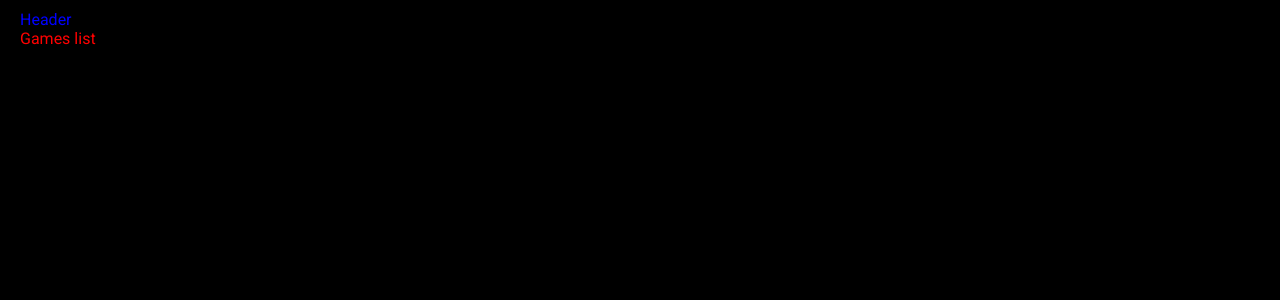
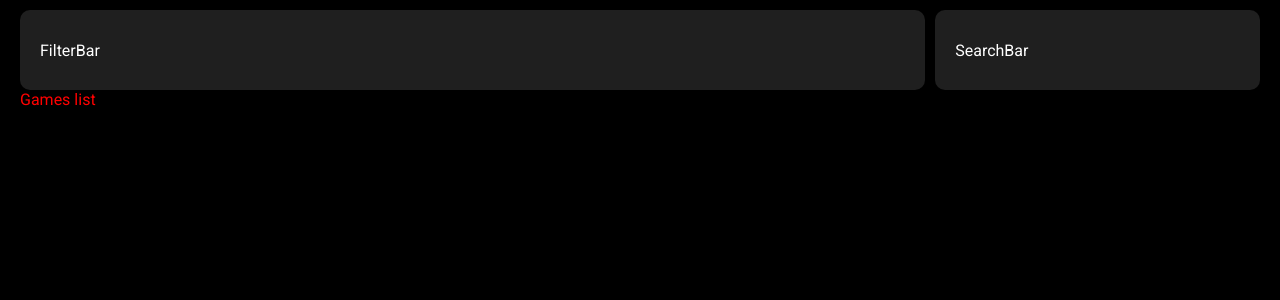
Before and after one commit to shpakovad/games, a React app: page / in a window 1280 px wide. Shown: the top 300 px of the page. Built offline with nearby package versions, Linux system fonts and the light colour scheme.

Commit message:
Added header blocks

```diff
--- /dev/null
+++ b/src/app/styles/_mixins.scss
@@ -0,0 +1,10 @@
+@use "variables" as *;
+
+@mixin header-block {
+  display: flex;
+  align-items: center;
+  padding: 0 1.25rem;
+  background-color: $bg-header;
+  height: 5rem;
+  border-radius: 0.625rem;
+}
--- a/src/app/styles/_variables.scss
+++ b/src/app/styles/_variables.scss
@@ -1,3 +1,5 @@
 $bg-main: #000;
-$font-family: 'Roboto', sans-serif;
+$bg-header: #1f1f1f;
+$font-family: "Roboto", sans-serif;
 $font-size-base: 16px;
+$text-color-light: #fff;
--- a/src/app/styles/index.scss
+++ b/src/app/styles/index.scss
@@ -1,4 +1,4 @@
-@use 'variables' as *;
+@use "variables" as *;
 
 *,
 *::before,
@@ -12,6 +12,7 @@ body {
   font-family: $font-family;
   font-size: $font-size-base;
   background: $bg-main;
+  color: $text-color-light;
 }
 
 a {
--- a/src/components/Header/Header.tsx
+++ b/src/components/Header/Header.tsx
@@ -1,7 +1,14 @@
 import "./styles.scss";
+import FilterBar from "@/components/Header/components/FilterBar/FilterBar";
+import SearchBar from "@/components/Header/components/SearchBar/SearchBar";
 
 const Header = () => {
-  return <header className="header">Header</header>;
+  return (
+    <header className="header">
+      <FilterBar />
+      <SearchBar />
+    </header>
+  );
 };
 
 export default Header;
--- /dev/null
+++ b/src/components/Header/components/FilterBar/FilterBar.tsx
@@ -0,0 +1,7 @@
+import "./styles.scss";
+
+const FilterBar = () => {
+  return <div className="filter-bar">FilterBar</div>;
+};
+
+export default FilterBar;
--- /dev/null
+++ b/src/components/Header/components/FilterBar/styles.scss
@@ -0,0 +1,7 @@
+@use "@/app/styles/variables" as *;
+@use "@/app/styles/mixins" as *;
+
+.filter-bar {
+  @include header-block;
+  width: 73%;
+}
--- /dev/null
+++ b/src/components/Header/components/SearchBar/SearchBar.tsx
@@ -0,0 +1,7 @@
+import "./styles.scss";
+
+const SearchBar = () => {
+  return <div className="search-bar">SearchBar</div>;
+};
+
+export default SearchBar;
--- /dev/null
+++ b/src/components/Header/components/SearchBar/styles.scss
@@ -0,0 +1,7 @@
+@use "@/app/styles/variables" as *;
+@use "@/app/styles/mixins" as *;
+
+.search-bar {
+  @include header-block;
+  flex-grow: 1;
+}
--- a/src/components/Header/styles.scss
+++ b/src/components/Header/styles.scss
@@ -1,5 +1,8 @@
-@use '@/app/styles/variables' as *;
+@use "@/app/styles/variables" as *;
 
 .header {
-  color: blue;
+  display: flex;
+  align-items: center;
+  gap: 0.625rem;
+  width: 100%;
 }
```
